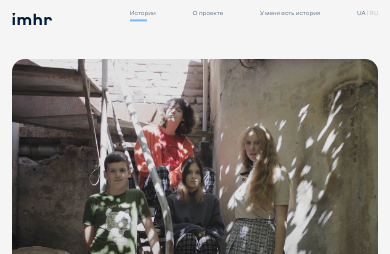
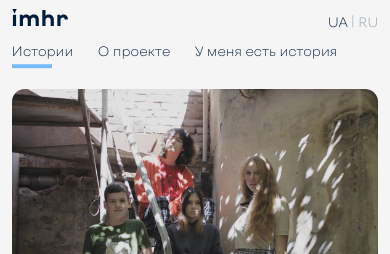
Before and after one commit to pa7lux/imhr-website, a website built with Vite: page ru/index.html in a window 390 px wide. Shown: the top 254 px of the page. Built offline with nearby package versions, Linux system fonts and the light colour scheme.

Commit message:
fix mobile header

```diff
--- a/ru/index.html
+++ b/ru/index.html
@@ -37,14 +37,14 @@
           </svg>
         </a>
       </div>
-      <nav class="main-menu">
+      <nav class="header-menu main-menu">
         <ul class="menu-list">
           <li class="menu-list-item menu-list-item--active"><a href="/ru/index.html" class="menu-link">Истории</a></li>
-          <li class="menu-list-item"><a href="/ru/about.html" class="menu-link menu-link">О проекте</a></li>
-          <li class="menu-list-item"><a href="https://t.me/+tiiH3XpLUB03YWFi" target="_blank" class="menu-link menu-link">У меня есть история</a></li>
+          <li class="menu-list-item"><a href="/ru/about.html" class="menu-link">О проекте</a></li>
+          <li class="menu-list-item"><a href="https://t.me/+tiiH3XpLUB03YWFi" target="_blank" class="menu-link menu-link--external">У меня есть история</a></li>
         </ul>
       </nav>
-      <nav class="lang-menu">
+      <nav class="header-lang lang-menu">
         <ul class="lang-list">
           <li><a href="/index.html" class="lang-link">UA</a></li>
           <li class="divider" aria-hidden="true">|</li>
--- a/styles/header.css
+++ b/styles/header.css
@@ -1,6 +1,31 @@
 .header {
   display: flex;
   gap: calc(3*var(--size-unit));
+  align-items: baseline;
+}
+
+@media screen and (max-width: 800px) {
+  .header {
+    display: grid;
+    grid-template-areas:
+        "logo . lang"
+        "menu menu menu";
+    gap: var(--size-unit);
+  }
+}
+
+.header-menu {
+  grid-area: menu;
+}
+
+.header-lang {
+  grid-area: lang;
+  justify-self: end;
+}
+
+.header-logo {
+  flex-grow: 1;
+  grid-area: logo;
 }
 
 .header--inner {
@@ -13,19 +38,15 @@
   }
 }
 
-.header-logo {
-  flex-grow: 1;
-}
-
 .logo-link {
   display: block;
-  width: 60px;
+  width: 64px;
   border-bottom: none;
 }
 
 @media screen and (max-width: 600px) {
   .logo-link {
-    width: 40px;
+    width: 56px;
   }
 }
 
@@ -66,7 +87,11 @@
 
 @media screen and (max-width: 600px) {
   .menu-list-item.menu-list-item--active::after {
-    transform: translateY(calc(100% + (0.3 * var(--size-unit))));
+    transform: translateY(calc(100% + (0.5 * var(--size-unit))));
+  }
+
+  .menu-list {
+    gap: calc(2*var(--size-unit));
   }
 }
 
@@ -75,11 +100,36 @@
   padding: 0.7em 0;
 }
 
-.menu-list-item.menu-list-item--active .menu-link:hover {
-  cursor: default;
+/* .menu-link--external {
+  padding-right: 1.2em;
+} */
+
+/* .menu-link--external::before,
+.menu-link--external::after {
+  content: '';
+  position: absolute;
 }
 
-.menu-list-item:not(.menu-list-item--active) .menu-link:hover {
+.menu-link--external::after {
+  top: calc(50% - 0.4em);
+  right: 0;
+  width: 0.6em;
+  height: 0.6em;
+  border-top: 0.08em solid currentColor;
+  border-right: 0.08em solid currentColor;
+  border-radius: 0 0 0 0.1em;
+}
+
+.menu-link--external::before {
+  top: calc(50% - 0.4em);
+  right: 0;
+  width: 0.6em;
+  height: 0.08em;
+  background-color: currentColor;
+  transform: rotateX(45deg);
+} */
+
+.menu-list-item .menu-link:hover {
   color: var(--link-color-default);
 }
 
@@ -89,13 +139,13 @@
 
 @media screen and (max-width: 800px) {
   .main-menu {
-    font-size: clamp(0.25rem, -0.25rem + 2.5vw, 1rem);
+    font-size: clamp(0.85rem, -0.25rem + 2.5vw, 1rem);
   }
 }
 
 .lang-menu {
   font-variation-settings: "wght" 0;
-  font-size: clamp(1rem, 0.9322rem + 0.339vw, 1.25rem);
+  font-size: clamp(1rem, 0.7322rem + 0.339vw, 1.25rem);
 }
 
 .lang-list {
@@ -122,6 +172,6 @@
 
 @media screen and (max-width: 800px) {
   .lang-menu {
-    font-size: clamp(0.25rem, -0.25rem + 2.5vw, 1rem);
+    font-size: clamp(0.85rem, -0.25rem + 2.5vw, 1rem);
   }
 }
--- a/styles/variables.css
+++ b/styles/variables.css
@@ -21,7 +21,7 @@
   --heading-weight-l: "wght" 840, "CONT" 0, "MIDL" -1000;
   --heading-size-l: clamp(1.25rem, 0.0357rem + 6.0714vw, 5.5rem);
   --text-color-main: #001d3d;
-  --link-color-default: #0057b7;
+  --link-color-default: #0975e8;
 }
 
 .theme-turquoise {
```
